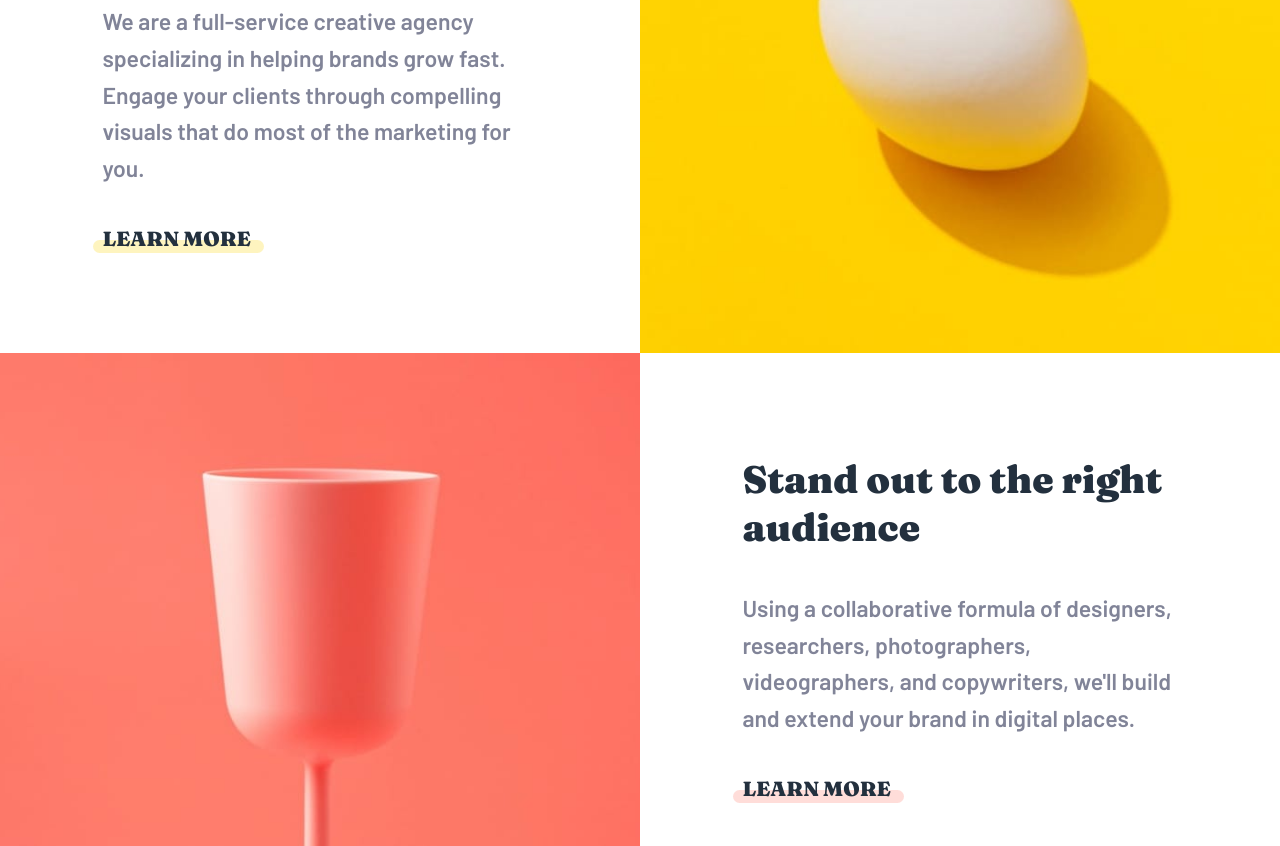
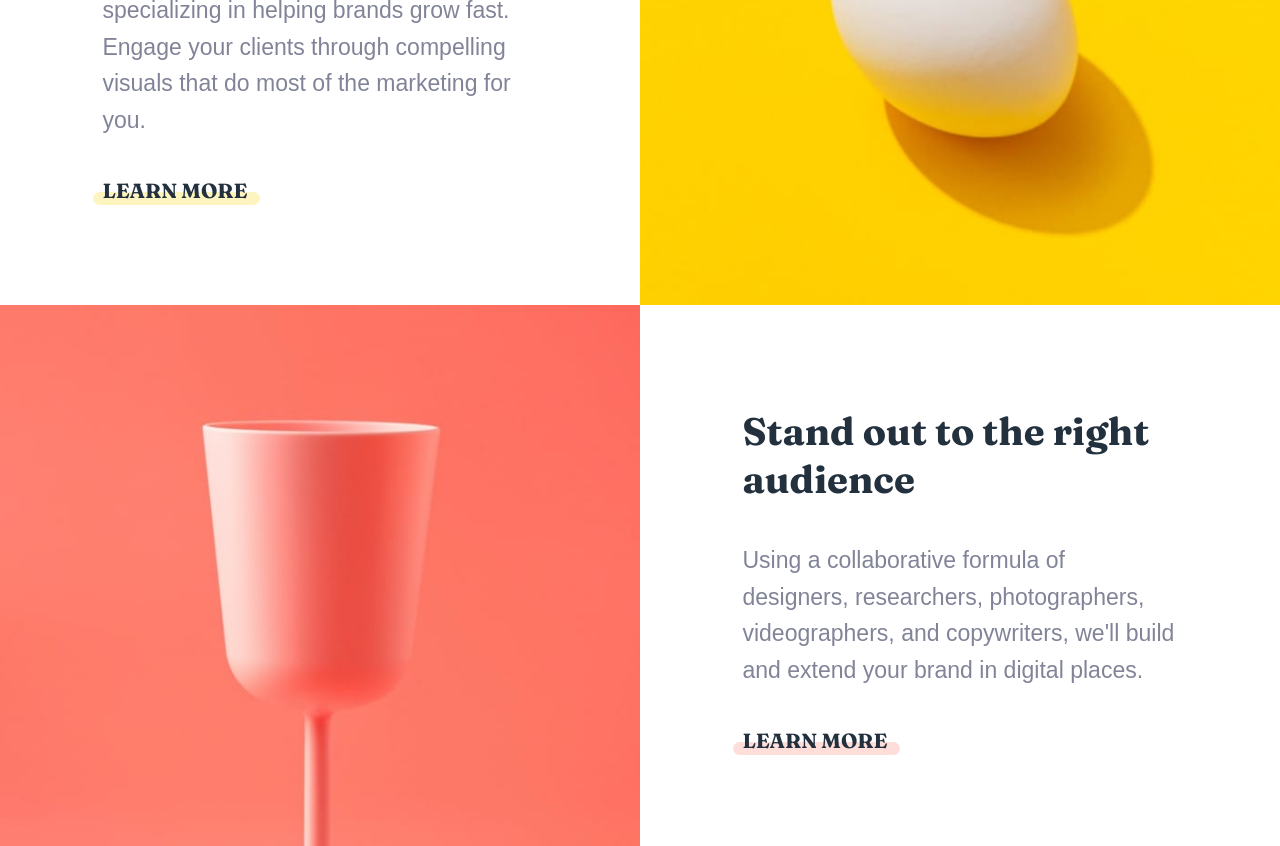
Before and after one commit to andrijaivkovic/Sunny-side-agency-landing-page, a website built with Parcel: page index.html in a window 1280 px wide. Shown: the part 1034-1880 px from the top of the page. Built offline with nearby package versions, Linux system fonts and the light colour scheme.

Commit message:
css changes

```diff
--- a/sass/base/_base.scss
+++ b/sass/base/_base.scss
@@ -1,4 +1,4 @@
-@import url("https://fonts.googleapis.com/css2?family=Barlow:wght@600&family=Fraunces:opsz,wght@9..144,700;9..144,900&display=swap");
+@import url("https://fonts.googleapis.com/css2?family=Fraunces:ital,wght@0,700;1,800&display=swap");
 
 html {
   font-family: $font-sans-serif;
```
